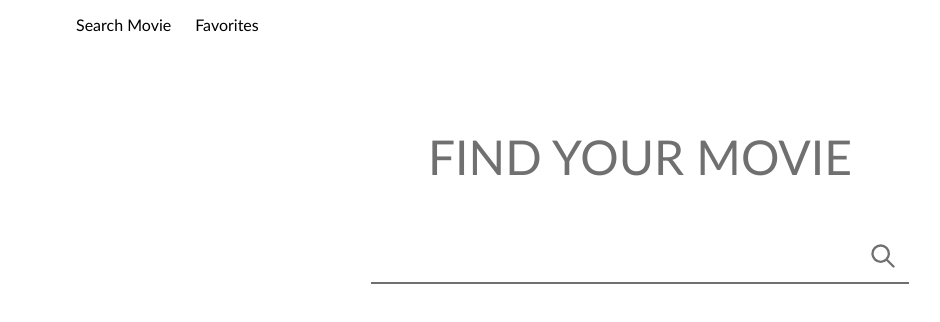
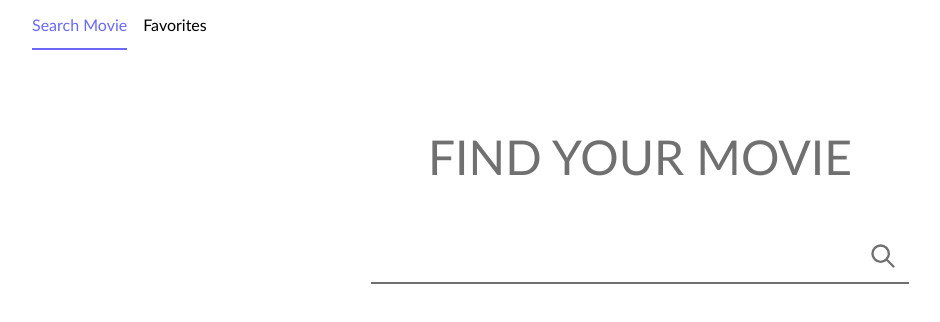
Before and after one commit to SpiKee49/Movie-app, a React (Create React App) app: page / in a window 1280 px wide. Shown: the top 322 px of the page, without its empty margins (0-940 px from the left). Built offline with nearby package versions, Linux system fonts and the light colour scheme.

Commit message:
menu refactor

```diff
--- a/src/assets/styles/_navigation.scss
+++ b/src/assets/styles/_navigation.scss
@@ -2,39 +2,64 @@ nav{
     margin: 0 auto;
     width: 95%;
     height: 3em;
+    display: flex;
+    gap: 1em;
 
+    a{
+        height: 100%;
+        display: inline-flex;
+        align-items: center;
+        text-decoration: none;
+        color: black;
 
-    ul{
-        margin: 0;
-        height: 100%;
-        list-style-type: none;
-
-        li{
-            height: inherit;
-            display: inline-flex;
-            margin-right: 1em;
-            padding: 0 .25em ;
-
-
-            &:hover{
-                border-bottom: 2px solid $secondary;
-
-                a {
-                    color: $secondary;
-                }
-            }
-
-            a{
-                height: inherit;
-                display: flex;
-                align-items: center;
-                text-decoration: none;
-                color: black;
-
-            }
+        &:hover{
+            color: $secondary;
+            border-bottom: 2px solid $secondary;
         }
+    }
+    .active {
+        color: $secondary;
+            border-bottom: 2px solid $secondary;
     }
 
 
 
+
+
+    // ul{
+    //     margin: 0;
+    //     height: 100%;
+    //     list-style-type: none;
+
+    //     li{
+    //         height: inherit;
+    //         display: inline-flex;
+    //         margin-right: 1em;
+    //         padding: 0 .25em ;
+
+
+    //         &:hover{
+    //             border-bottom: 2px solid $secondary;
+
+    //             a {
+    //                 color: $secondary;
+    //             }
+    //         }
+
+    //         a{
+    //             height: inherit;
+    //             display: flex;
+    //             align-items: center;
+    //             text-decoration: none;
+    //             color: black;
+
+    //             .active{
+    //                 color: $secondary;border-bottom: 2px solid $secondary;
+    //             }
+    //         }
+    //     }
+    // }
+
+
+
 }
--- a/src/components/TheNavigation.tsx
+++ b/src/components/TheNavigation.tsx
@@ -1,29 +1,23 @@
 import React from 'react';
-import { Link } from 'react-router-dom';
+import { NavLink } from 'react-router-dom';
 
 function TheNavigation() {
   return (
     <nav>
-      <ul>
-        <CustomLink to="/" value="Search Movie" />
-        <CustomLink to="/favorites" value="Favorites" />
-      </ul>
+      <NavLink to="/">Search Movie</NavLink>
+      <NavLink to="/favorites">Favorites</NavLink>
     </nav>
   );
 }
 
 export default TheNavigation;
 
-function CustomLink({
-  to,
-  value,
-}: {
-  to: string;
-  value: string;
-}) {
-  return (
-    <li>
-      <Link to={to}>{value}</Link>
-    </li>
-  );
-}
+// function CustomLink({
+//   to,
+//   value,
+// }: {
+//   to: string;
+//   value: string;
+// }) {
+//   return <li></li>;
+// }
```
